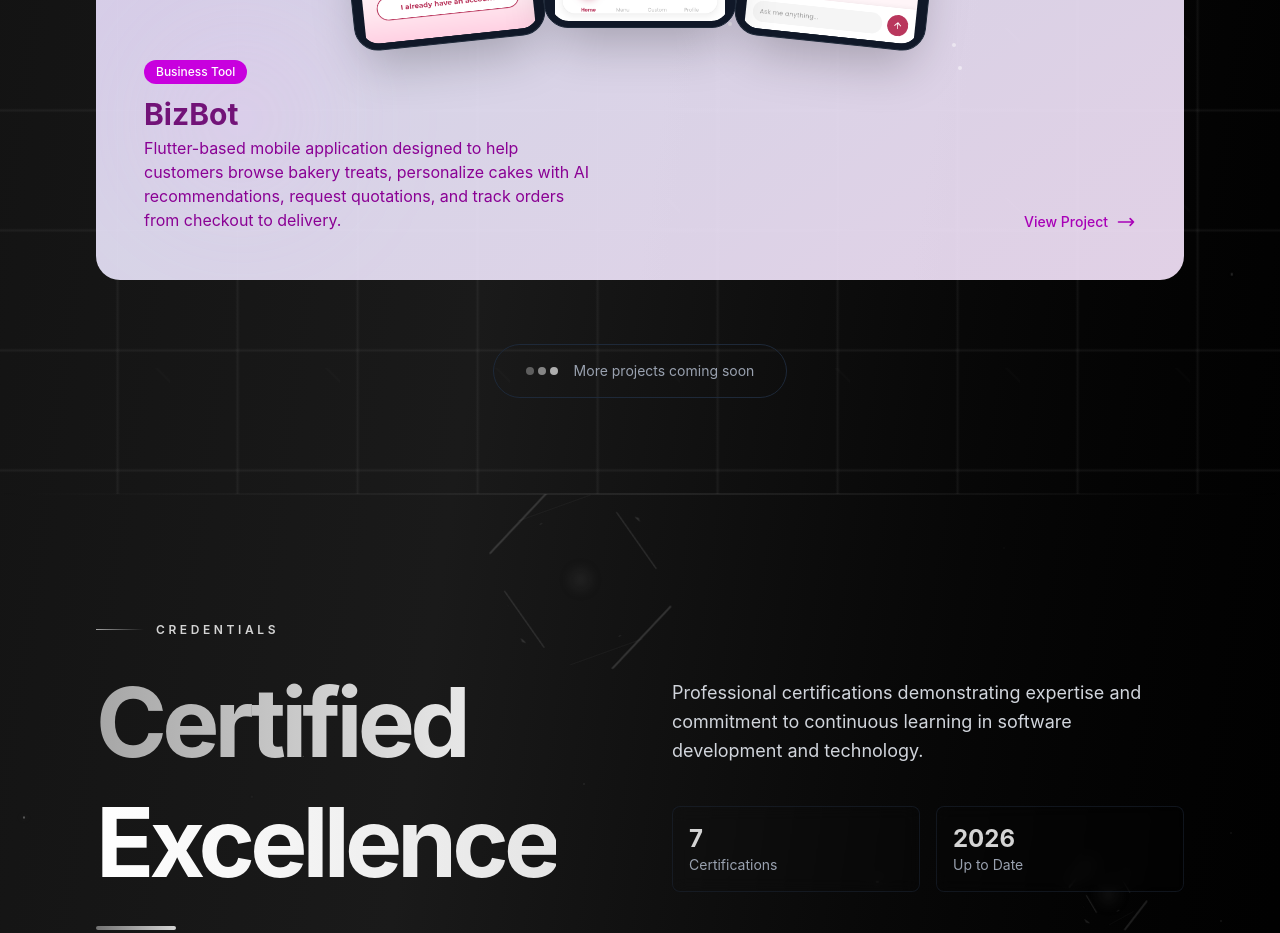
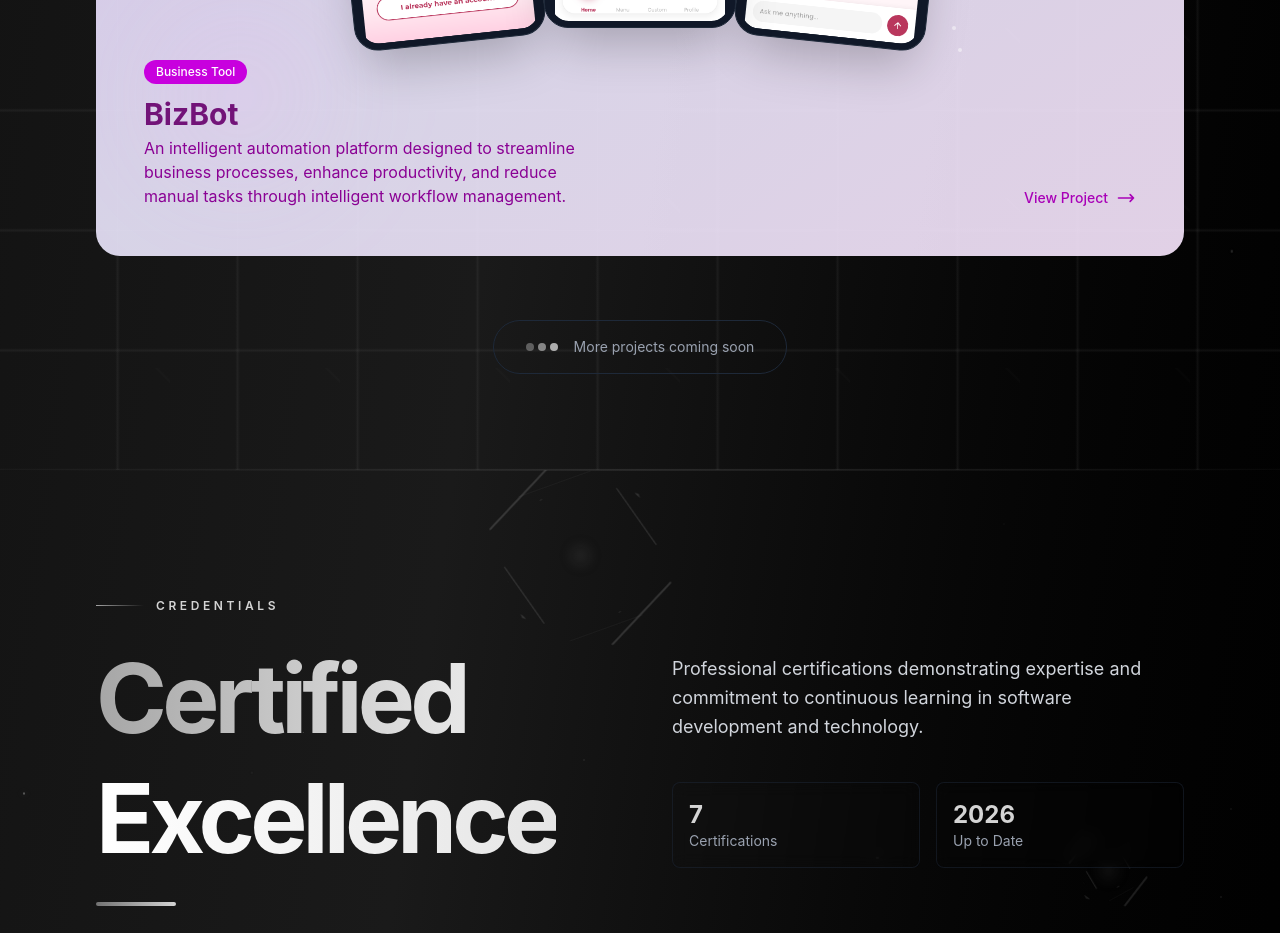
Before and after one commit to robertterquin/personal-portfolio, a React (Vite) app in the folder portfolio_v2/: page / in a window 1280 px wide. Shown: the part 5380-6313 px from the top of the page. Built offline with nearby package versions, Linux system fonts and the light colour scheme.

Commit message:
feat: update project description for BizBot to better reflect its purpose and functionality

```diff
--- a/portfolio_v2/src/pages/Projects/Projects.jsx
+++ b/portfolio_v2/src/pages/Projects/Projects.jsx
@@ -59,7 +59,7 @@ const Projects = () => {
       id: 4,
       title: "BizBot",
       tagline: "Automate business workflows effortlessly",
-      description: "Flutter-based mobile application designed to help customers browse bakery treats, personalize cakes with AI recommendations, request quotations, and track orders from checkout to delivery.",
+      description: "An intelligent automation platform designed to streamline business processes, enhance productivity, and reduce manual tasks through intelligent workflow management.",
       type: "Business Tool",
       year: "2025",
       featured: false,
```
